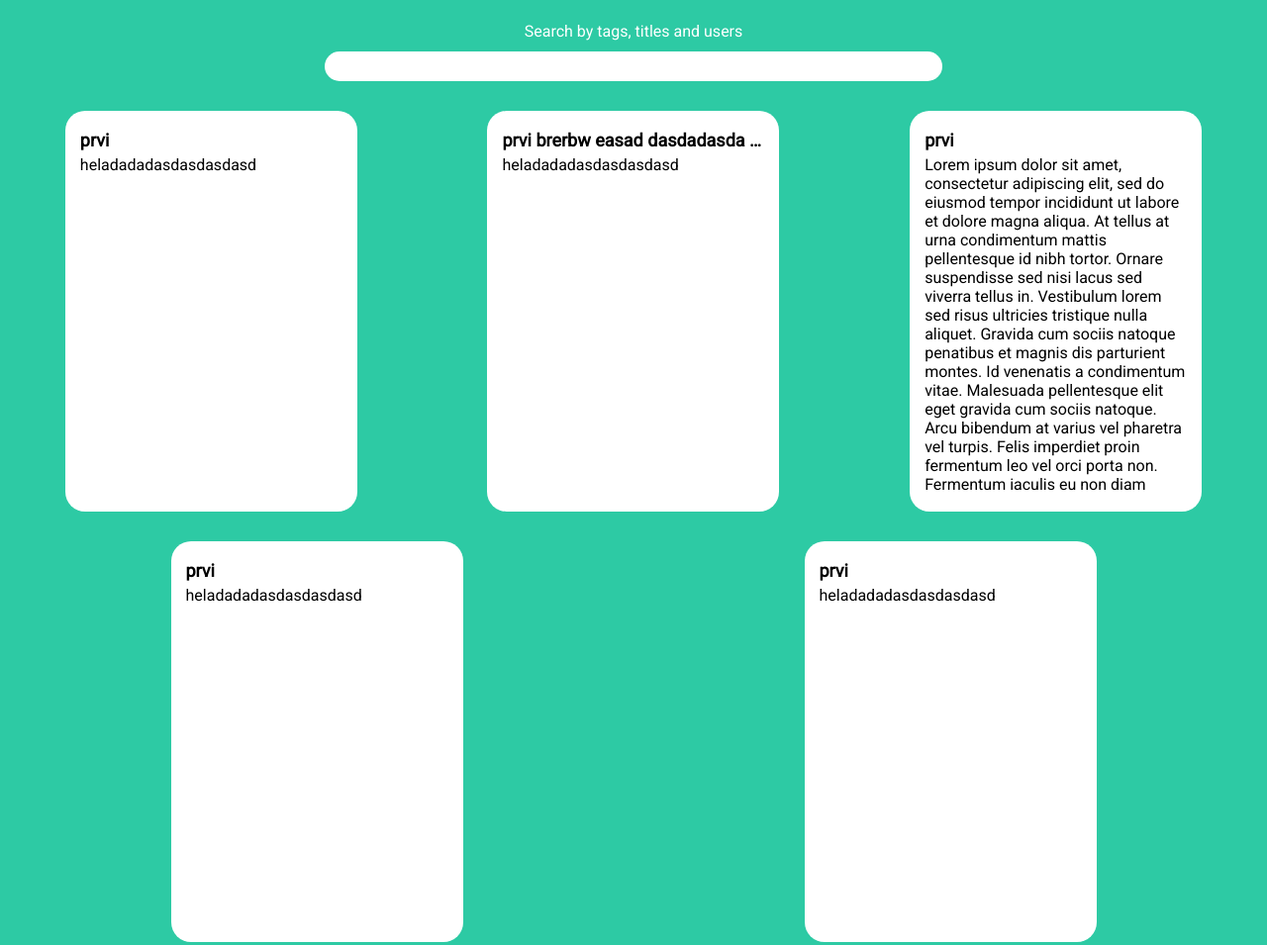
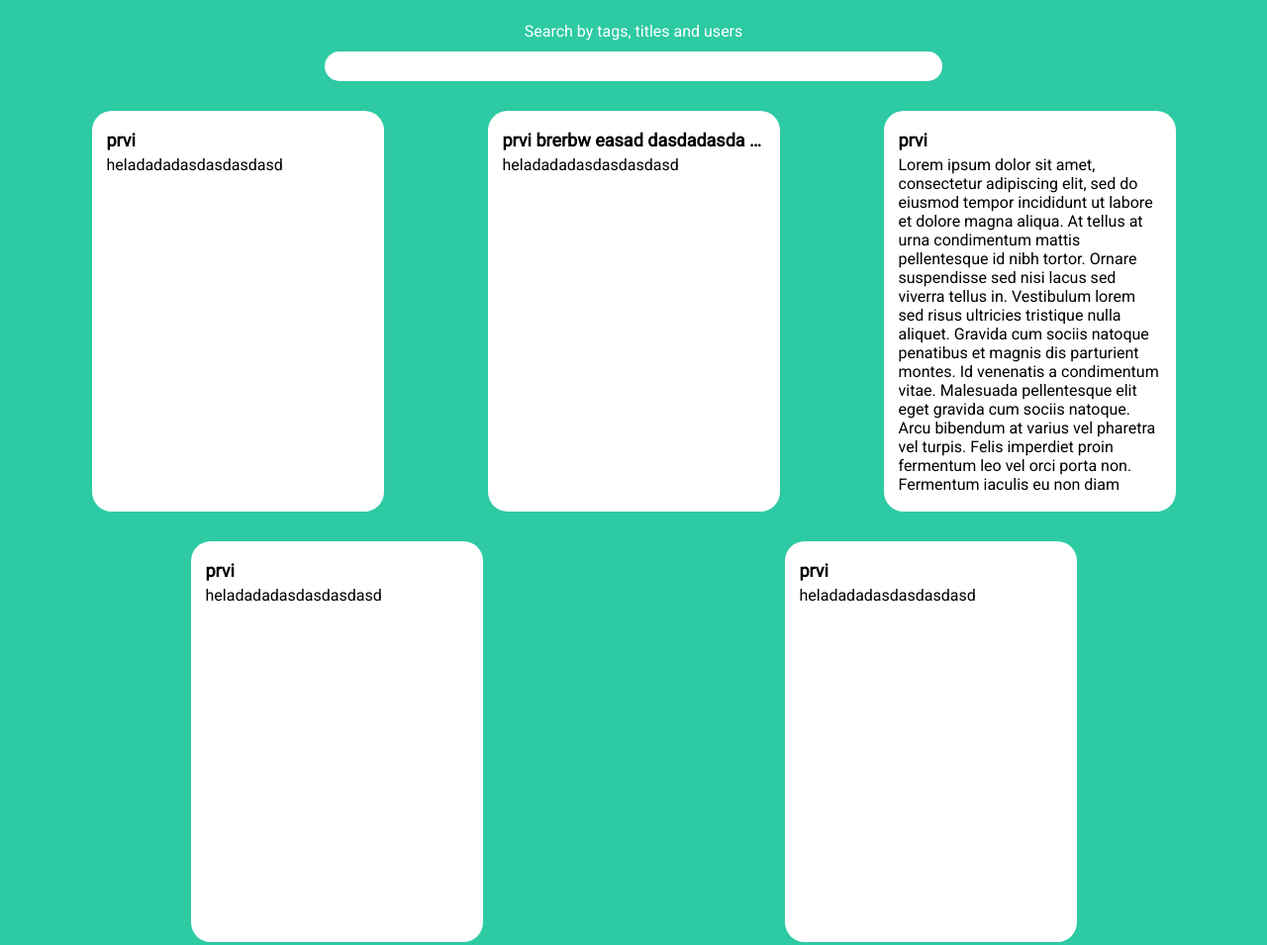
Before and after one commit to PsychicJack/FirstRWAProject, a website built with webpack: page index.html in a window 1280 px wide. Shown: the part 613-1568 px from the top of the page at 99% size. Built offline with nearby package versions, Linux system fonts and the light colour scheme.

Commit message:
added max width to .post-cards

```diff
--- a/style/index.css
+++ b/style/index.css
@@ -1,3 +1,7 @@
+.main{
+    background-color: #2dcaa4;
+}
+
 .presentation {
     background-color: #915eff;
     height: 550px;
@@ -89,6 +93,8 @@
     display: flex;
     justify-content: space-around;
     flex-wrap: wrap;
+    max-width: 1200px;
+    margin: auto;
 }
 
 .post-card {
```
